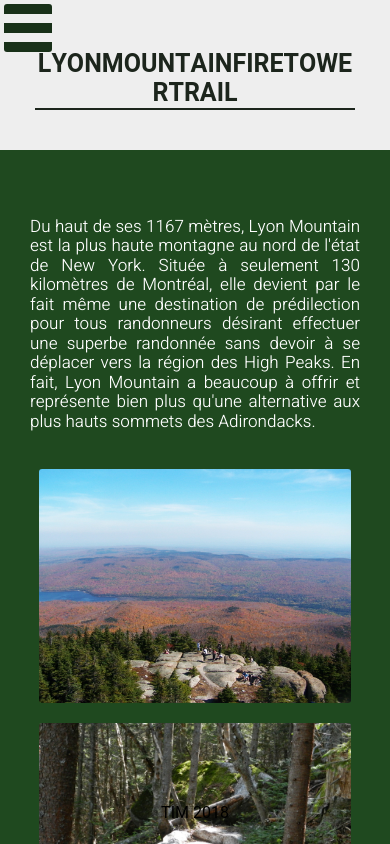
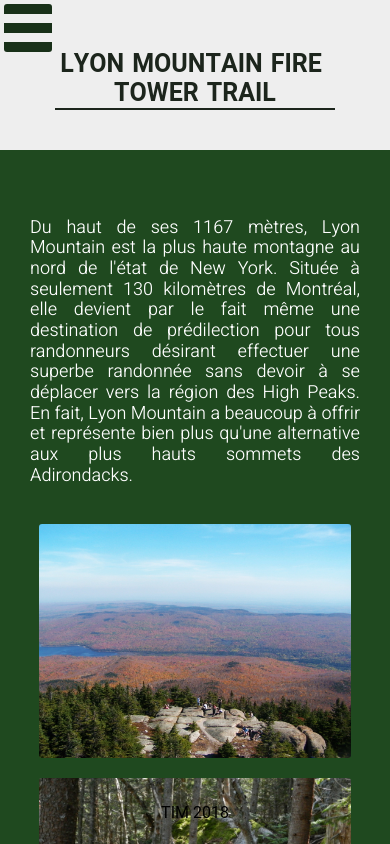
Before and after one commit to Nakoteo/TP1Veille, a plain HTML site: page index.html in a window 390 px wide. Drawn offline with Linux system fonts and the light colour scheme.

Commit message:
ajustement de animation du titre

```diff
--- a/module_js/AnimLettres.js
+++ b/module_js/AnimLettres.js
@@ -9,6 +9,9 @@ export class AnimLettre{
         for (let uneLettre of this.lesLettres){
             let conteneurLettre = document.createElement('div');
             conteneurLettre.innerHTML = uneLettre;
+            if(uneLettre == " "){
+                conteneurLettre.style.width = "8px";
+            }
             conteneurLettre.style.animation = "opacite 0.4s ease-in " + i + "s forwards";
             this.elmH1.appendChild(conteneurLettre);
             i += 0.1;
--- a/sass/layout/_layout.scss
+++ b/sass/layout/_layout.scss
@@ -65,7 +65,7 @@ img{
 }
 @media only screen and (max-width: 640px) {
     h1{
-        width: 320px;
+        width: 280px;
         font-size: 25px;
         margin: {
             bottom: 40px;
--- a/sass/typography/_typography.scss
+++ b/sass/typography/_typography.scss
@@ -28,6 +28,6 @@ section{
 }
 @media only screen and (max-width: 640px) {
     p{
-        font-size: 17px;
+        font-size: 18px;
     }
 }
```
Also changed, not shown: css/style.css.
